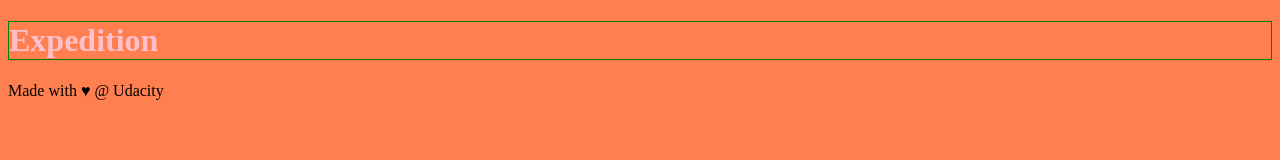
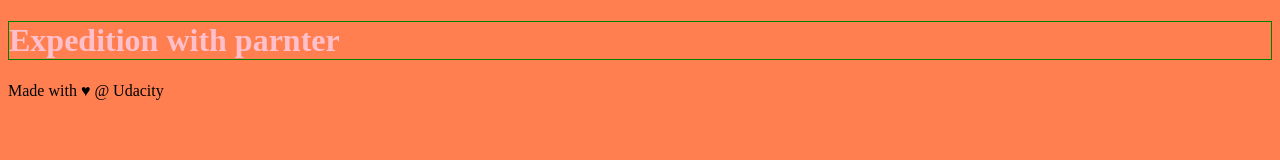
Before and after one commit to zinebNabihi/new_project, a plain HTML site: page index.html in a window 1280 px wide. Drawn offline with Linux system fonts and the light colour scheme.

Commit message:
add some text in h1

```diff
--- a/index.html
+++ b/index.html
@@ -7,7 +7,7 @@
 </head>
 <body>
     <header>
-        <h1>Expedition</h1>
+        <h1>Expedition with parnter </h1>
     </header>
 
     <div class="container">
```
